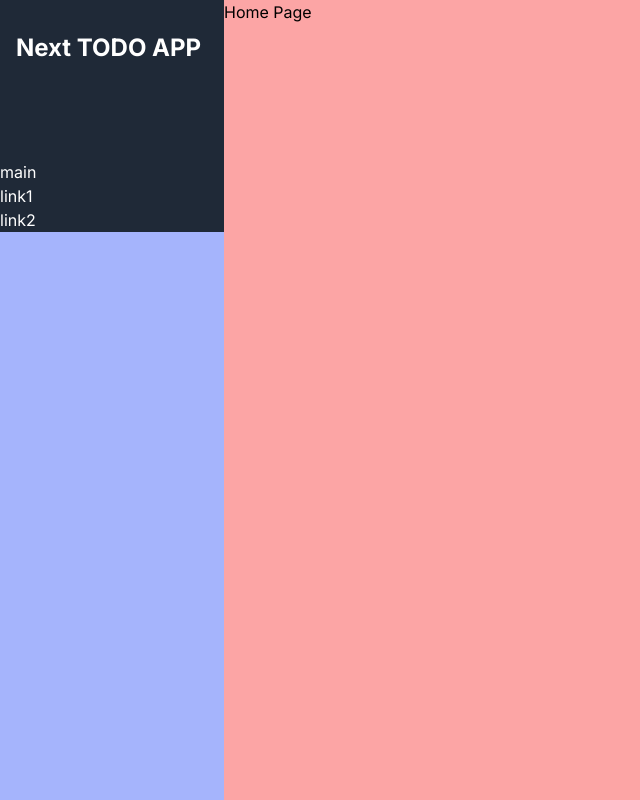
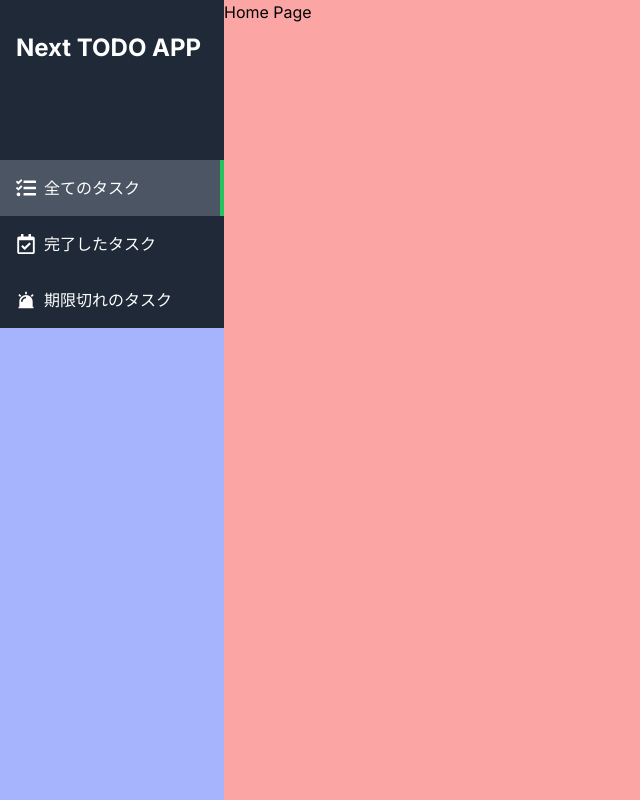
Before and after one commit to Kroro1208/next-todo-app, a Next.js app: page / in a window 1280 px wide. Shown: the whole page, without its empty margins (0-640 px from the left). Built offline with nearby package versions, Linux system fonts and the light colour scheme.

Commit message:
サイドメニュー実装した

```diff
--- /dev/null
+++ b/src/components/SideMenu/NavList/NavItem/NavaItem.tsx
@@ -0,0 +1,25 @@
+"use client";
+
+import Link from "next/link";
+import { usePathname } from "next/navigation";
+
+interface NavItemProps {
+    label: string;
+    link: string;
+    icon: React.ReactNode;
+}
+
+const NavaItem: React.FC<NavItemProps> = ({ label, link, icon }) => {
+    const pathname = usePathname();
+  return (
+    <Link href={link}
+    className={`flex gap-2 w-full p-4 hover:bg-gray-700 font-medium items-center
+    ${pathname === link ? 'bg-gray-600 border-r-4 border-r-green-500' : ""}`}
+    >
+        <div>{icon}</div>
+        <div>{label}</div>
+    </Link>
+  )
+}
+
+export default NavaItem
--- a/src/components/SideMenu/NavList/NavList.tsx
+++ b/src/components/SideMenu/NavList/NavList.tsx
@@ -1,6 +1,7 @@
 import { FaTasks } from "react-icons/fa";
 import { FaRegCalendarCheck } from "react-icons/fa";
 import { RiAlarmWarningFill } from "react-icons/ri";
+import NavaItem from "./NavItem/NavaItem";
 
 interface NavItemType {
     id: number;
@@ -33,11 +34,9 @@ const NavList = () => {
 
   return (
     <div className="mt-24">
-      <ul>
-        <li>main</li>
-        <li>link1</li>
-        <li>link2</li>
-      </ul>
+      {navList.map((item) => (
+        <NavaItem key={item.id} label={item.label} link={item.link} icon={item.icon}/>
+      ))}
     </div>
   )
 }
```
